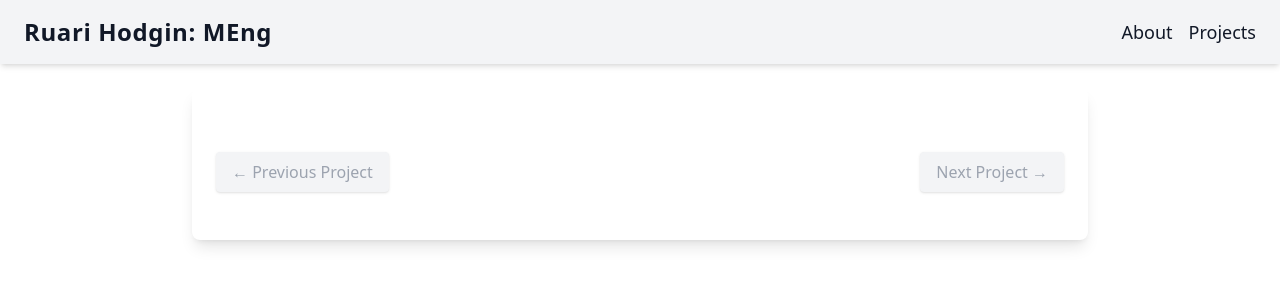
After one commit to Ruariii/ruarihodgin, a Flask app: template templates/project.html in a window 1280 px wide. The commit adds this page. Shown: the top 300 px of the page. Run offline with Flask 3, Linux system fonts and the light colour scheme; the template is opened without the code that fills it, so the values that code supplies are empty; some libraries are stand-ins or nearby versions.

Commit message:
added about page, functionality for featured projects

```diff
--- a/app.py
+++ b/app.py
@@ -15,7 +15,7 @@ def index():
     return render_template('index.html')
 
 @app.route("/projects")
-def contacts():
+def projects():
     search = request.args.get("q")
     if search is not None:
         all_projects  = model.search(search)
@@ -29,26 +29,47 @@ def contacts():
     return render_template('projects.html', projects=all_projects)
 
 
+@app.route('/about')
+def about():
+    # Pass all projects so we can show their images in the carousel
+    all_projects = model.all()
+    return render_template('about.html', projects=all_projects)
+
+
+
 @app.route('/projects/count')
 def projects_count():
     search = request.args.get("q")
     if search:
-        print(search)
         count = len(model.search(search))
-        print(count)
     else:
         count = model.count()
     return f"{count} project{'s' if count != 1 else ''} found"
 
 
 @app.route('/project/<project_id>')
-def project_detail(project_id):
-    project = model.get_project_by_id(project_id)
+def project_detail(project_id=0):
+    id_ = int(project_id)
+    project = model.find(id_)
     if not project:
         abort(404)
-    next_id = model.get_next_project_id(project_id)
-    prev_id = model.get_previous_project_id(project_id)
-    return render_template('project.html', project=project, next_id=next_id, prev_id=prev_id)
+
+    next_id = model.find(id_ + 1)
+    prev_id = model.find(id_ - 1)
+
+    # Find related projects (sharing keywords)
+    related = []
+    if project.keywords:
+        for other in model.all():
+            if other.id != project.id and other.keywords:
+                if set(project.keywords) & set(other.keywords):
+                    related.append(other)
+
+    # Optional: sort related projects by number of shared keywords (descending)
+    related.sort(key=lambda p: len(set(project.keywords) & set(p.keywords)), reverse=True)
+
+    return render_template('project.html', project=project, next_id=next_id, prev_id=prev_id, related_projects=related)
+
 
 if __name__ == '__main__':
     app.run(debug=True)
--- a/templates/index.html
+++ b/templates/index.html
@@ -7,7 +7,7 @@
 <!-- Hero Section -->
 <section class="flex flex-col items-center justify-center h-screen text-center bg-gradient-to-b from-blue-100 to-white dark:from-gray-800 dark:to-gray-900">
     <div>
-        <img src="{{ url_for('static', filename='images/headshot.JPG') }}" alt="Ruari Hodgin" class="rounded-full w-40 h-40 mx-auto mb-6 shadow-lg">
+        <img src="{{ url_for('static', filename='images/profile-pic.jpeg') }}" alt="Ruari Hodgin" class="w-48 h-48 rounded-full object-cover shadow-md mx-auto mb-6">
         <h1 class="text-5xl md:text-7xl font-bold tracking-tight mb-4 text-blue-900 dark:text-white">Ruari Hodgin (MEng)</h1>
         <p class="text-lg md:text-xl text-gray-700 dark:text-gray-300">Engineer | Designer | Problem Solver</p>
     </div>
@@ -15,7 +15,7 @@
 
 <!-- About Section -->
 <section class="max-w-3xl mx-auto px-4 md:px-0 py-12">
-    <h2 class="text-3xl font-semibold mb-4">About Me</h2>
+    <h2 class="text-3xl font-semibold mb-4">An Introduction</h2>
     <p class="text-lg text-gray-800 dark:text-gray-300 leading-relaxed">
         I’m a multi-disciplinary engineer with a background in aeronautical design, medical device development, and computational modelling.
         I enjoy building elegant, user-friendly systems that bridge the gap between complex technologies and real-world usability.
--- a/templates/layout.html
+++ b/templates/layout.html
@@ -17,14 +17,42 @@
 <body class="bg-white text-gray-900 dark:bg-gray-900 dark:text-white transition-colors duration-300"
         hx-boost="true" >
 
-    <!-- Navbar -->
-    <nav class="w-full px-6 py-4 bg-gray-100 dark:bg-gray-800 shadow-md flex items-center justify-between">
-        <h1 class="text-2xl font-semibold tracking-wide">Ruari Hodgin: MEng</h1>
-        <div class="space-x-4 text-lg">
-            <a href="/" class="hover:text-blue-600">About</a>
-            <a href="/projects" class="hover:text-blue-600">Projects</a>
+    <!-- Responsive Navbar -->
+    <nav x-data="{ open: false }" class="w-full px-6 py-4 bg-gray-100 dark:bg-gray-800 shadow-md">
+        <div class="flex items-center justify-between">
+            <!-- Logo -->
+            <a href="/">
+                <h1 class="text-2xl font-semibold tracking-wide">Ruari Hodgin: MEng</h1>
+            </a>
+
+            <!-- Hamburger (mobile only) -->
+            <button @click="open = !open" class="md:hidden text-gray-700 dark:text-gray-200 focus:outline-none">
+                <svg x-show="!open" xmlns="http://www.w3.org/2000/svg" class="h-6 w-6" fill="none"
+                    viewBox="0 0 24 24" stroke="currentColor">
+                    <path stroke-linecap="round" stroke-linejoin="round" stroke-width="2"
+                        d="M4 6h16M4 12h16M4 18h16"/>
+                </svg>
+                <svg x-show="open" xmlns="http://www.w3.org/2000/svg" class="h-6 w-6" fill="none"
+                    viewBox="0 0 24 24" stroke="currentColor">
+                    <path stroke-linecap="round" stroke-linejoin="round" stroke-width="2"
+                        d="M6 18L18 6M6 6l12 12"/>
+                </svg>
+            </button>
+
+            <!-- Links (desktop only) -->
+            <div class="hidden md:flex space-x-4 text-lg">
+                <a href="/about" class="hover:text-blue-600">About</a>
+                <a href="/projects" class="hover:text-blue-600">Projects</a>
+            </div>
+        </div>
+
+        <!-- Links (mobile dropdown) -->
+        <div x-show="open" x-transition class="md:hidden mt-4 space-y-2 text-lg">
+            <a href="/about" class="block hover:text-blue-600">About</a>
+            <a href="/projects" class="block hover:text-blue-600">Projects</a>
         </div>
     </nav>
+
 
     <!-- Main Content -->
     <main class="px-4 md:px-10 py-6">
--- /dev/null
+++ b/templates/project.html
@@ -0,0 +1,100 @@
+{% extends "layout.html" %}
+{% block content %}
+<div class="max-w-4xl mx-auto px-6 py-12 bg-white dark:bg-gray-900 shadow-lg rounded-lg">
+
+    <!-- Project Title and Date -->
+    <h1 class="text-3xl font-bold text-gray-900 dark:text-white mb-2">
+        {{ project.title }}
+    </h1>
+    <p class="text-sm text-gray-500 dark:text-gray-400 mb-4">
+        {{ project.date }}
+    </p>
+
+    <!-- Project Keywords -->
+    {% if project.keywords %}
+    <div class="mb-6">
+        <span class="text-sm font-medium text-gray-700 dark:text-gray-300">Keywords:</span>
+        <ul class="flex flex-wrap gap-2 mt-2">
+            {% for keyword in project.keywords %}
+                <li class="bg-blue-100 text-blue-800 text-xs font-semibold px-3 py-1 rounded-full dark:bg-blue-900 dark:text-blue-300">
+                    {{ keyword }}
+                </li>
+            {% endfor %}
+        </ul>
+    </div>
+    {% endif %}
+
+    <!-- Project Description -->
+    <div class="space-y-4 mb-4">
+        {% for paragraph in project.description %}
+            <p class="text-gray-700 dark:text-gray-300">{{ paragraph }}</p>
+        {% endfor %}
+    </div>
+
+    <!-- Project Images -->
+    {% if project.images %}
+    <div class="grid grid-cols-1 sm:grid-cols-2 gap-4 mb-4">
+        {% for img in project.images %}
+            <div class="aspect-w-16 aspect-h-9 relative">
+            <img
+                src="{{ img }}"
+                alt="{{ project.title }} image"
+                class="w-full h-full object-cover rounded-lg shadow-md"
+            >
+            </div>
+        {% endfor %}
+    </div>
+    {% endif %}
+
+    <!-- Navigation Buttons -->
+    <div class="flex justify-between">
+        {% if prev_id %}
+            <a href="{{ url_for('project_detail', project_id=prev_id.id) }}"
+               class="px-4 py-2 bg-gray-200 hover:bg-gray-300 text-gray-800 dark:bg-gray-700 dark:hover:bg-gray-600 dark:text-white rounded shadow">
+                ← Previous Project
+            </a>
+        {% else %}
+            <button disabled
+                    class="px-4 py-2 bg-gray-100 text-gray-400 rounded shadow cursor-not-allowed">
+                ← Previous Project
+            </button>
+        {% endif %}
+
+        {% if next_id %}
+            <a href="{{ url_for('project_detail', project_id=next_id.id) }}"
+               class="px-4 py-2 bg-blue-600 hover:bg-blue-700 text-white rounded shadow">
+                Next Project →
+            </a>
+        {% else %}
+            <button disabled
+                    class="px-4 py-2 bg-gray-100 text-gray-400 rounded shadow cursor-not-allowed">
+                Next Project →
+            </button>
+        {% endif %}
+    </div>
+</div>
+
+<!-- Related Projects Carousel -->
+{% if related_projects %}
+<div class="mt-12">
+    <h2 class="text-xl font-semibold text-gray-800 dark:text-white mb-4">Related Projects</h2>
+
+    <div class="overflow-x-auto">
+        <div class="flex gap-6">
+            {% for rp in related_projects[:10] %}  {# limit to 10 related items #}
+            <a href="{{ url_for('project_detail', project_id=rp.id) }}"
+               class="flex-shrink-0 w-64 p-4 bg-gray-50 dark:bg-gray-800 rounded-lg shadow hover:shadow-lg transition-shadow duration-300">
+                <h3 class="text-lg font-bold text-gray-900 dark:text-white mb-1">{{ rp.title }}</h3>
+                <p class="text-sm text-gray-600 dark:text-gray-400">{{ rp.date }}</p>
+                {% if rp.image %}
+                    <img src="{{ rp.image }}" alt="{{ rp.title }}" class="mt-3 rounded-md object-cover h-32 w-full">
+                {% endif %}
+            </a>
+            {% endfor %}
+        </div>
+    </div>
+</div>
+{% endif %}
+
+
+{% endblock %}
--- a/templates/projects.html
+++ b/templates/projects.html
@@ -4,7 +4,7 @@
 
 {% block content %}
 
-<section class="max-w-5xl mx-auto py-8" x-data="{ query: '' }">
+<section class="max-w-5xl mx-auto py-8">
     <!-- Page Title -->
     <h2 class="text-4xl font-bold mb-6 text-center">Projects</h2>
 
```
Also changed, not shown: projects.json (+114 -6 lines), projects_model.py (+4 -3 lines), templates/about.html (added, +57 -0 lines), static/images/biostrain-web.png (added), static/images/headshot.jpg (added), static/images/leicester-demo.jpg (added), static/images/profile-pic.jpeg (added), static/images/setup-plot.png (added), static/images/sprint-gait.jpg (added), 1 other file.
